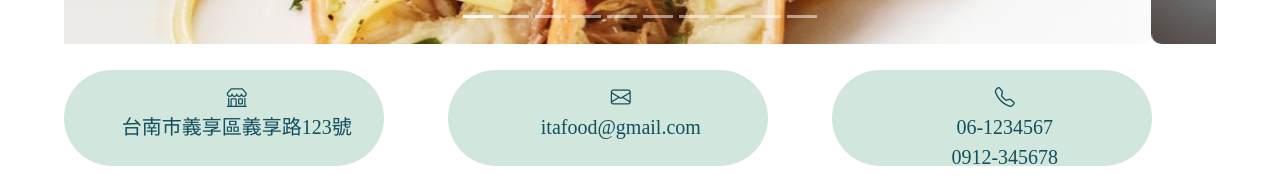
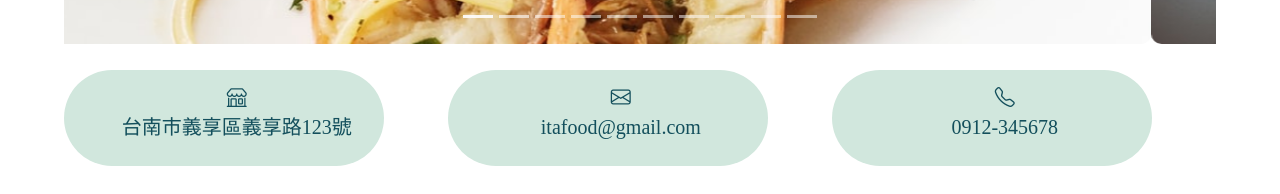
Before and after one commit to hsuan22/itafood3, a plain HTML site: page index.html in a window 1280 px wide. Shown: the part 603-797 px from the top of the page. Drawn offline with nearby package versions, Linux system fonts and the light colour scheme.

Commit message:
Update index.html

```diff
--- a/index.html
+++ b/index.html
@@ -88,9 +88,8 @@
         </div>
         <div class="info col-md-3">
           <i class="bi bi-telephone"></i><br>
-            06-1234567<br>
             0912-345678
-            </div>
+        </div>
       </div>
 </body>
 </html>
```
